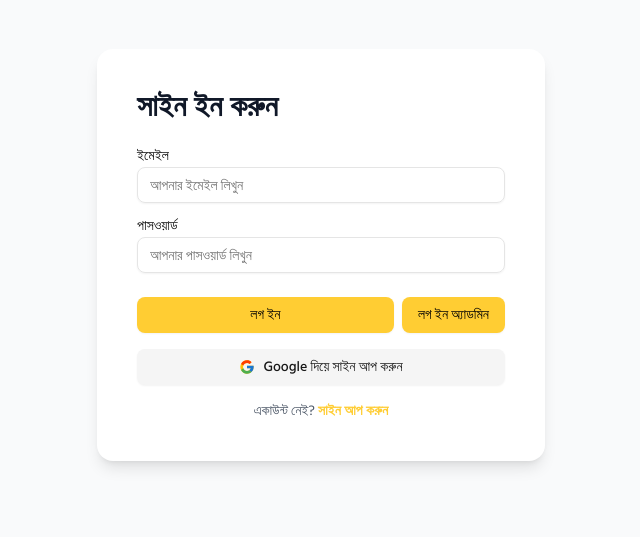
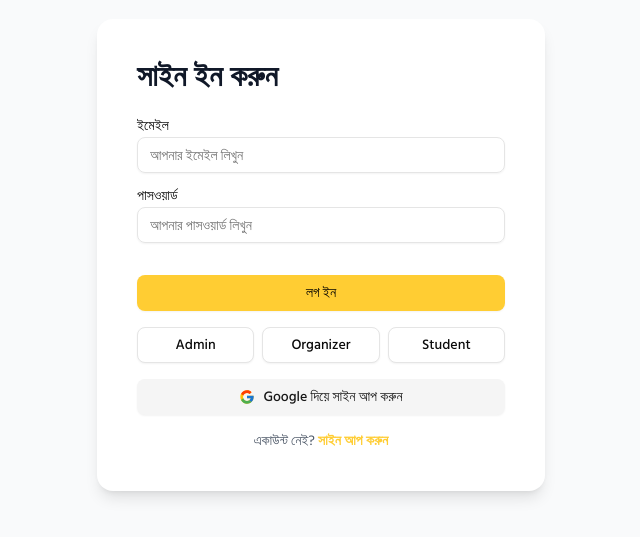
Before and after one commit to sajid-islam/Diploma360-Client, a Next.js app: page /sign-in in a window 1280 px wide. Shown: the part 145-682 px from the top of the page, without its empty margins (319-959 px from the left). Built offline with nearby package versions, Linux system fonts and the light colour scheme; no server answers.

Commit message:
add: quick login buttons

```diff
--- a/src/app/(auth)/sign-in/page.jsx
+++ b/src/app/(auth)/sign-in/page.jsx
@@ -19,9 +19,10 @@ export default function SignInPage() {
 
   const redirect = searchParams.get("redirect") || "/";
 
+  // Normal login
   const handleSubmit = async (e) => {
+    e.preventDefault();
     try {
-      e.preventDefault();
       const email = e.target.elements.email.value;
       const password = e.target.elements.password.value;
 
@@ -29,9 +30,8 @@ export default function SignInPage() {
       e.target.reset();
       router.push(redirect);
     } catch (error) {
-      console.log();
       if (error.message === "Firebase: Error (auth/invalid-credential).") {
-        toast.error("Incorrect email or password. Please try again.");
+        toast.error("Incorrect email or password");
       } else {
         toast.error("Something went wrong");
       }
@@ -39,17 +39,13 @@ export default function SignInPage() {
     }
   };
 
-  const handleAdminLogin = async (e) => {
+  // Quick login handler
+  const handleQuickLogin = async (email, password) => {
     try {
-      const adminEmail = "admin@gmail.com";
-      const adminPassword = "123456";
-      await login(adminEmail, adminPassword);
-
-      setTimeout(() => {
+      await login(email, password);
       router.push(redirect);
-      }, 100);
     } catch (error) {
-      console.log(error);
+      toast.error("Quick login failed");
       setAuthLoading(false);
     }
   };
@@ -58,6 +54,8 @@ export default function SignInPage() {
     <div className="min-h-screen flex items-center justify-center bg-gray-50">
       <div className="bg-white p-10 rounded-2xl shadow-lg w-full max-w-md">
         <h2 className="text-3xl font-bold mb-6 text-gray-900">সাইন ইন করুন</h2>
+
+        {/* Email / Password Login */}
         <form onSubmit={handleSubmit} className="space-y-4">
           <div>
             <Label htmlFor="email">ইমেইল</Label>
@@ -68,6 +66,7 @@ export default function SignInPage() {
               className="mt-1"
             />
           </div>
+
           <div>
             <Label htmlFor="password">পাসওয়ার্ড</Label>
             <Input
@@ -77,19 +76,42 @@ export default function SignInPage() {
               className="mt-1"
             />
           </div>
-          <div className="flex gap-2 mt-6">
-            <Button disabled={authLoading} type="submit" className="flex-1">
-              {authLoading ? "লগ ইন হচ্ছে" : "লগ ইন"}
+
+          {/* Login Button*/}
+          <Button disabled={authLoading} type="submit" className="w-full mt-4">
+            {authLoading ? "লগ ইন হচ্ছে..." : "লগ ইন"}
           </Button>
+        </form>
+
+        {/* Quick Login Buttons*/}
+        <div className="flex gap-2 mt-4">
           <Button
+            variant="outline"
             disabled={authLoading}
-              onClick={handleAdminLogin}
-              className=""
+            className="flex-1"
+            onClick={() => handleQuickLogin("admin@gmail.com", "123456")}
           >
-              {authLoading ? "লগ ইন হচ্ছে" : "লগ ইন অ্যাডমিন"}
+            Admin
+          </Button>
+
+          <Button
+            variant="outline"
+            disabled={authLoading}
+            className="flex-1"
+            onClick={() => handleQuickLogin("organizer@gmail.com", "123456")}
+          >
+            Organizer
+          </Button>
+
+          <Button
+            variant="outline"
+            disabled={authLoading}
+            className="flex-1"
+            onClick={() => handleQuickLogin("student@gmail.com", "123456")}
+          >
+            Student
           </Button>
         </div>
-        </form>
 
         <GoogleAuthBtn />
 
```
Lines whose indentation alone changed are shown as unchanged.
